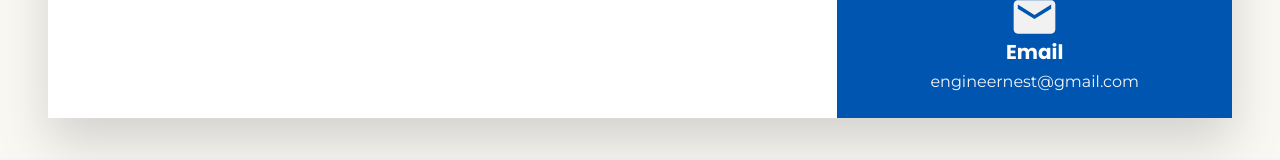
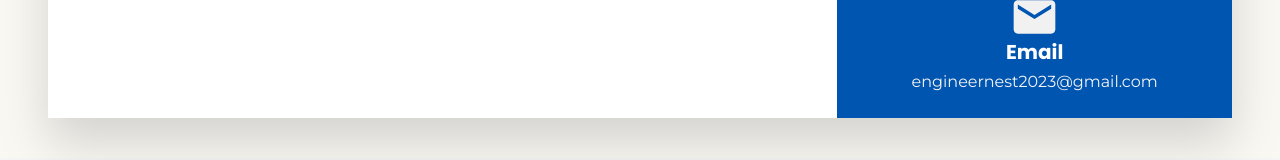
Before and after one commit to beavis28/Engineer-Nest, a React (Vite) app: page / in a window 1280 px wide. Shown: the part 2677-2837 px from the top of the page. Built offline with nearby package versions, Linux system fonts and the light colour scheme.

Commit message:
refactor/url

```diff
--- a/src/pages/Home.jsx
+++ b/src/pages/Home.jsx
@@ -12,7 +12,7 @@ const Home = (prob) => {
   const [email, setEmail] = useState("")
   const [skill, setSkill] = useState("")
 
-  const baseUrl = "http://localhost:8000/api";
+  const baseUrl = "https://engineer-nest-api.up.railway.app/api";
   useEffect(() => {
     AOS.init({
       duration: 1000,
@@ -640,7 +640,7 @@ const Home = (prob) => {
 
               <h3 className="font-Mont1 font-bold text-white text-xl p-1">Email</h3>
               <p className="font-normal text-gray-100">
-                engineernest@gmail.com
+                engineernest2023@gmail.com
               </p>
             </div>
           </div>
```
